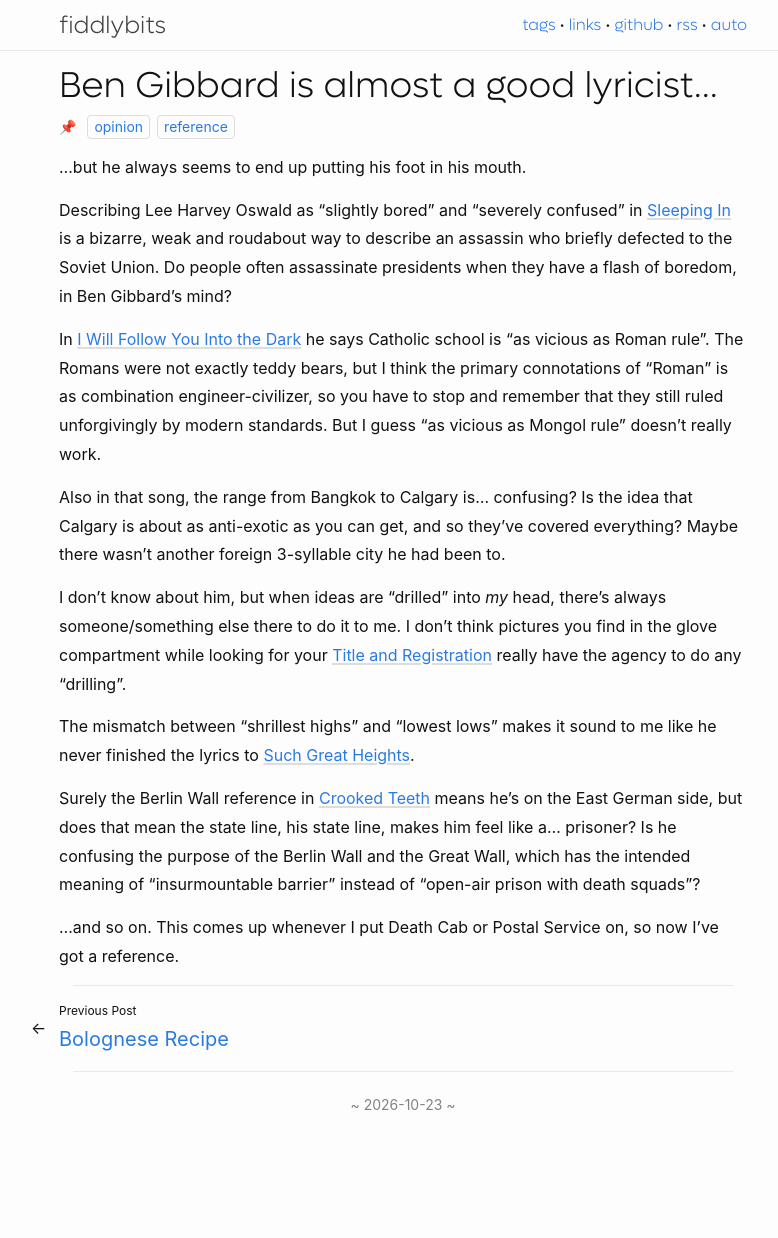
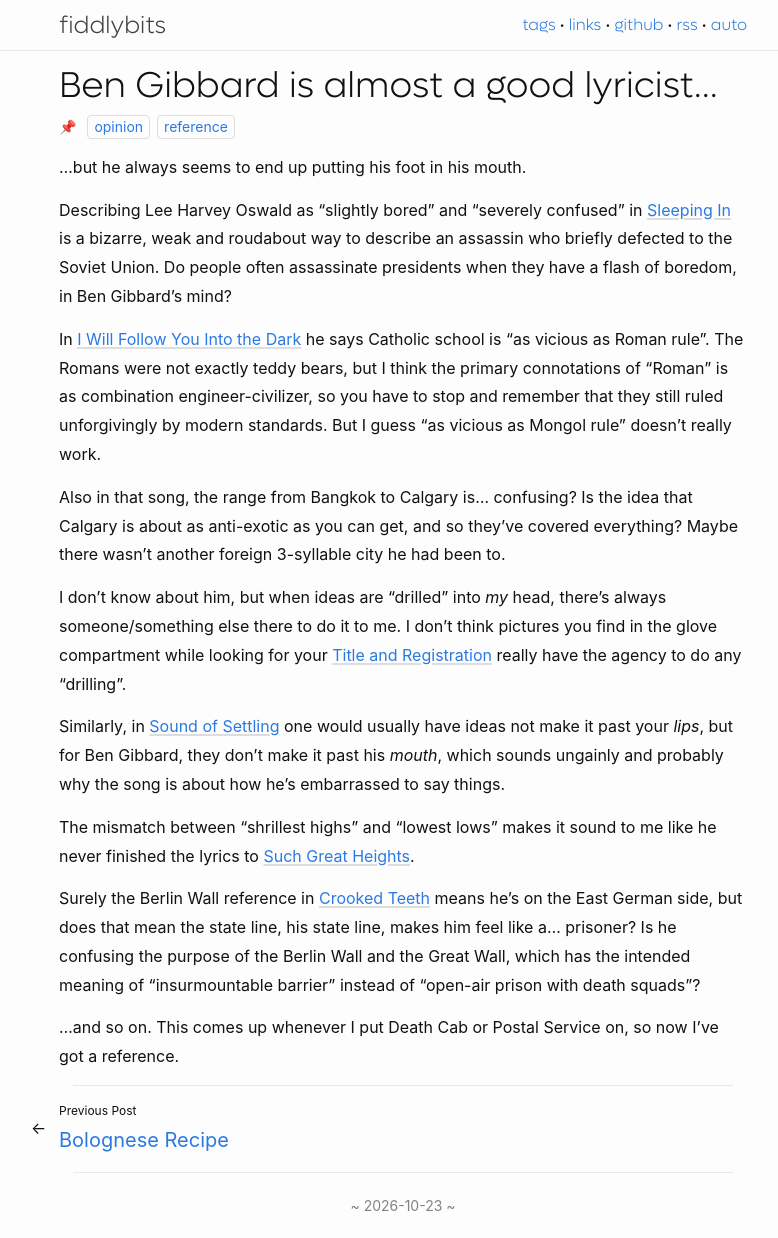
Before and after one commit to seansfkelley/seansfkelley.github.io, a Jekyll site: the page built from _posts/2026-10-23-ben-gibbard.md, in a window 1280 px wide and 1238 px high. Shown: the whole window, without its empty margins (237-1015 px from the left). Built offline with Jekyll 4.4.1, drawn with Linux system fonts in a browser that asks for light colours.

Commit message:
More pot shots at Ben Gibbard.

```diff
--- a/_posts/2026-10-23-ben-gibbard.md
+++ b/_posts/2026-10-23-ben-gibbard.md
@@ -14,6 +14,8 @@
 
 I don't know about him, but when ideas are "drilled" into _my_ head, there's always someone/something else there to do it to me. I don't think pictures you find in the glove compartment while looking for your [Title and Registration](https://genius.com/Death-cab-for-cutie-title-and-registration-lyrics) really have the agency to do any "drilling".
 
+Similarly, in [Sound of Settling](https://genius.com/Death-cab-for-cutie-the-sound-of-settling-lyrics) one would usually have ideas not make it past your _lips_, but for Ben Gibbard, they don't make it past his _mouth_, which sounds ungainly and probably why the song is about how he's embarrassed to say things.
+
 The mismatch between "shrillest highs" and "lowest lows" makes it sound to me like he never finished the lyrics to [Such Great Heights](https://genius.com/The-postal-service-such-great-heights-lyrics).
 
 Surely the Berlin Wall reference in [Crooked Teeth](https://genius.com/Death-cab-for-cutie-crooked-teeth-lyrics) means he's on the East German side, but does that mean the state line, his state line, makes him feel like a... prisoner? Is he confusing the purpose of the Berlin Wall and the Great Wall, which has the intended meaning of "insurmountable barrier" instead of "open-air prison with death squads"?
```
